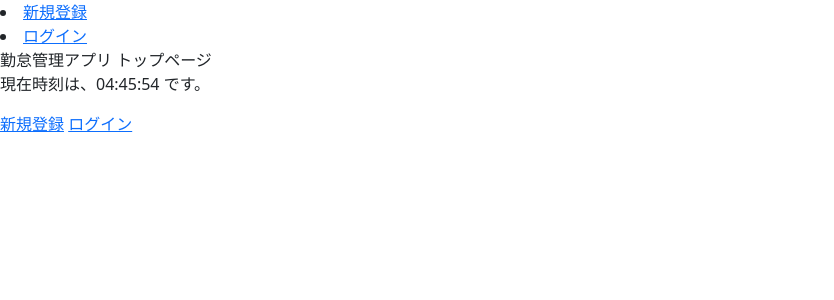
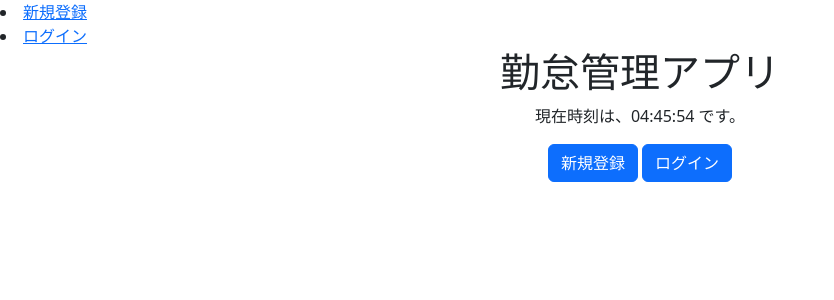
Before and after one commit to myhearisranch/jobs, a Rails app: page / in a window 1280 px wide. Shown: the top 300 px of the page, without its empty margins (0-834 px from the left). Run offline with Rails 7, Linux system fonts and the light colour scheme; style sheets or scripts are compiled from the project's sources; some libraries are stand-ins or nearby versions.

Commit message:
トップページ デザイン修正

```diff
--- a/app/views/homes/top.html.erb
+++ b/app/views/homes/top.html.erb
@@ -1,8 +1,14 @@
-勤怠管理アプリ トップページ
-<p id="RealtimeClockArea2"></p>
+<body>
+  <div class="container">
+    <div class="row">
+      <div class="col-md-12 text-center">
+        <h1>勤怠管理アプリ</h1>
+        <p id="RealtimeClockArea2"></p>
+        <%= link_to "新規登録" , new_user_registration_path, class: "btn btn-primary" %>
+        <%= link_to "ログイン" , new_user_session_path, class: "btn  btn-primary" %>
+      </div>
+    </div>
+  </div>
 
-<%= link_to "新規登録" , new_user_registration_path %>
-<%= link_to "ログイン" , new_user_session_path %>
-
- <%#時計表示: 参考文献 %>
- <%# https://www.nishishi.com/javascript-tips/realtime-clock-setinterval.html %>
+<%#時計表示: 参考文献 %>
+<%# https://www.nishishi.com/javascript-tips/realtime-clock-setinterval.html %>
```
